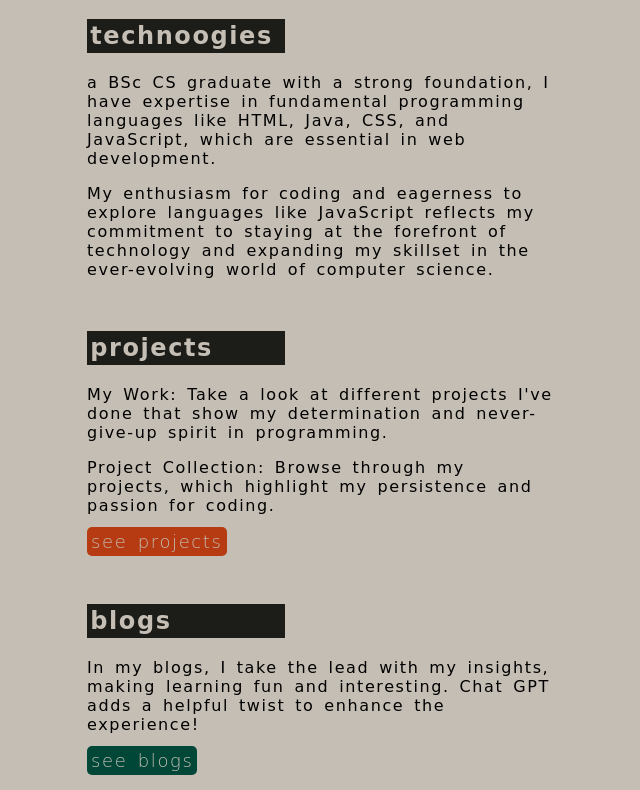
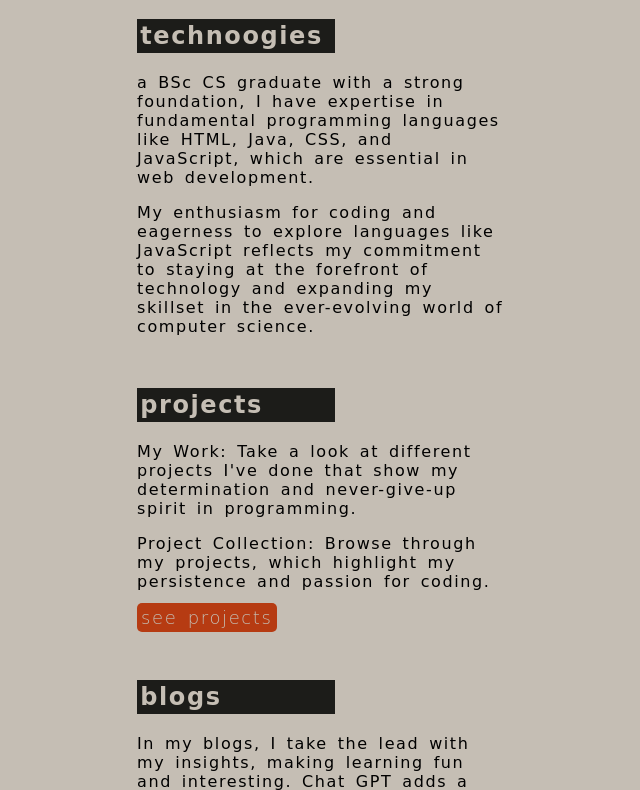
Before and after one commit to Gowtham00007/new-creative-personal-portfolio, a plain HTML site: page index.html in a window 1280 px wide. Shown: the part 433-1223 px from the top of the page, without its empty margins (319-959 px from the left). Drawn offline with Linux system fonts and the light colour scheme; a web font is replaced by a local one.

Commit message:
Update style.css

```diff
--- a/style.css
+++ b/style.css
@@ -12,7 +12,8 @@
   }
 
   #main{
-    max-width: 500px;
+    /* background-color: red; */
+    max-width: 400px;
     margin: auto;
     padding: 2rem;
 
```
